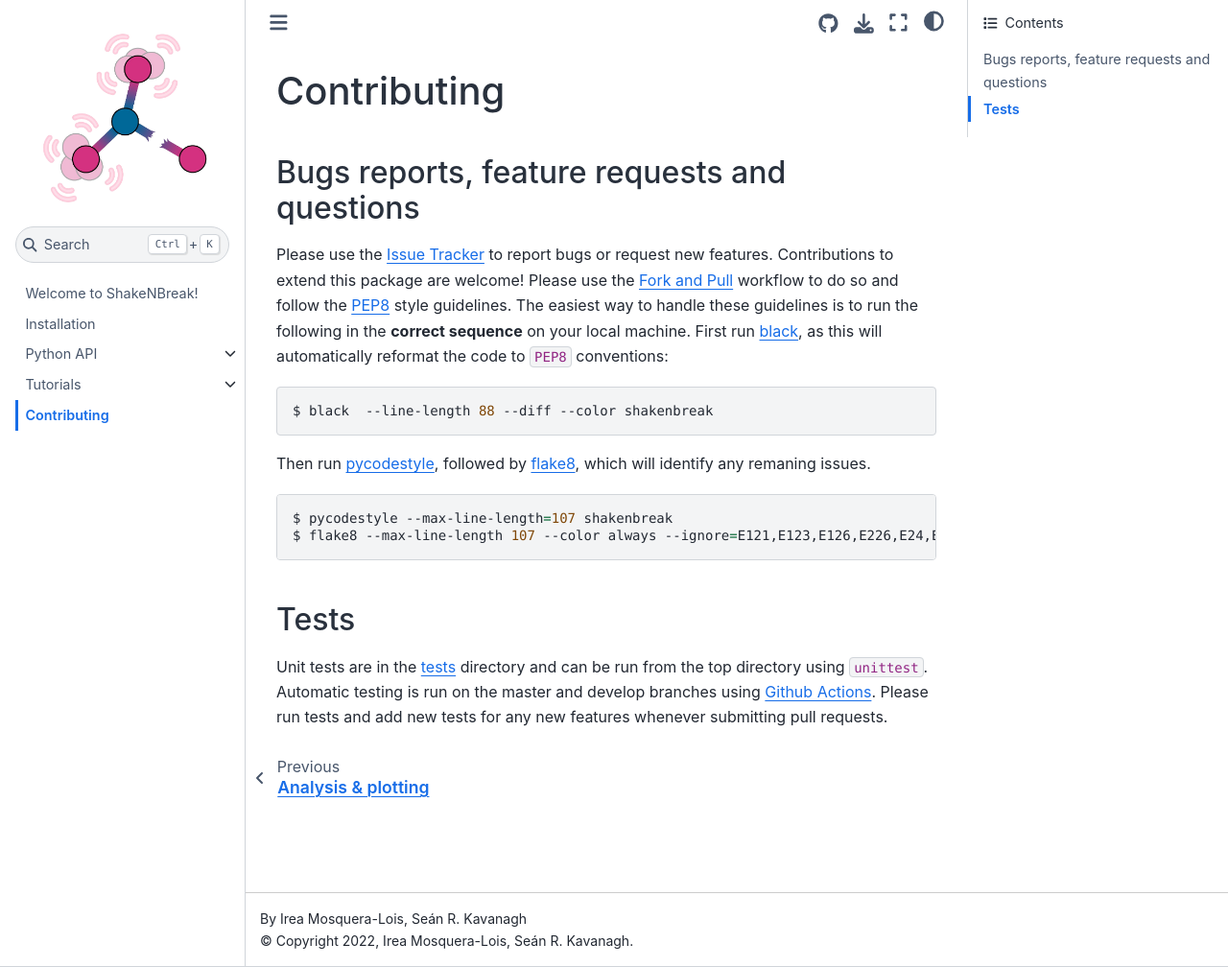
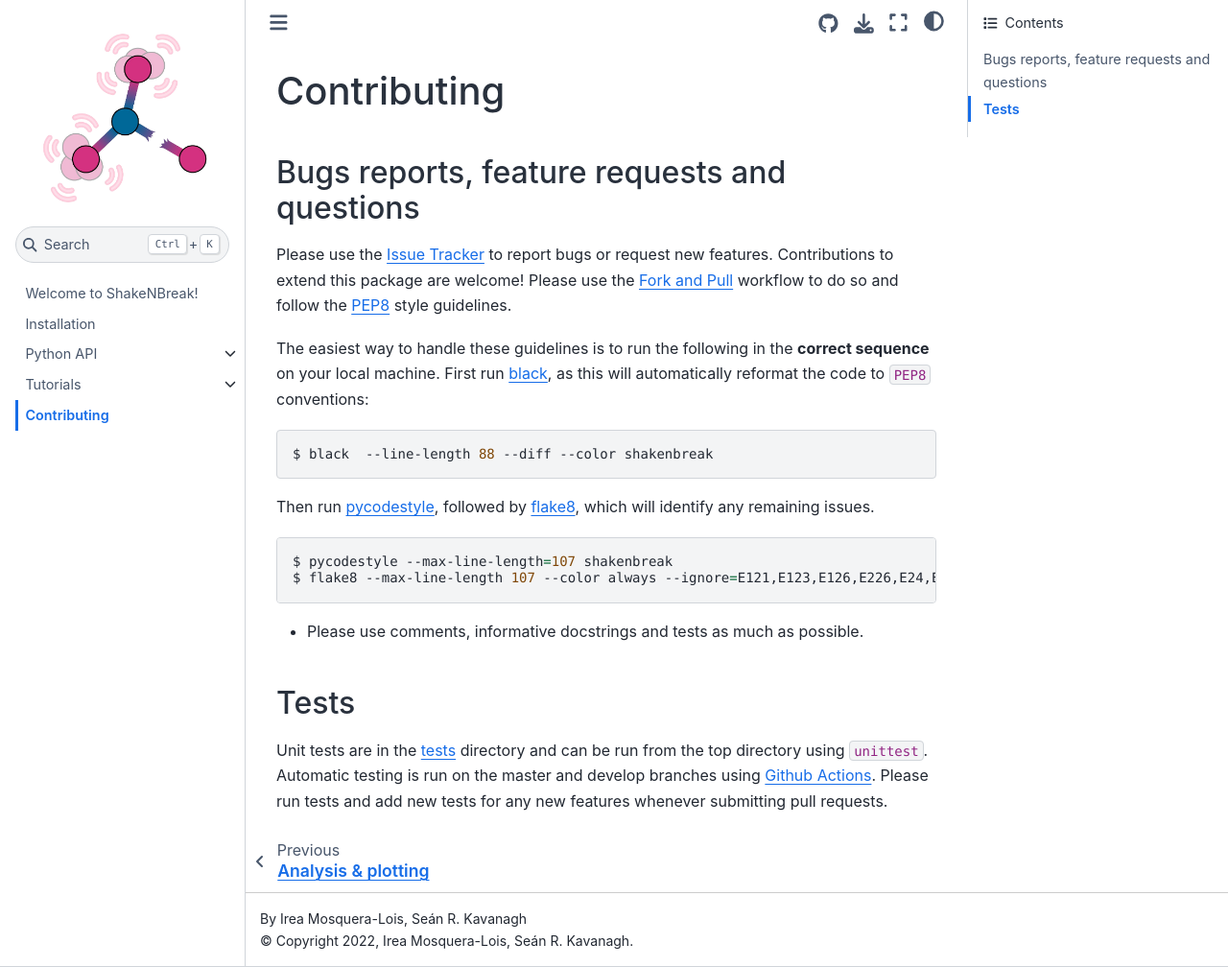
Before and after one commit to SMTG-Bham/ShakeNBreak, a Sphinx documentation site: the page built from docs/Contributing.rst, in a window 1280 px wide and 1008 px high. Shown: the whole window at 96% size. Built offline with Sphinx 7.4.7 and the Sphinx Book theme 1.1.4, drawn with Linux system fonts in a browser that asks for light colours.

Commit message:
Update Contributing.rst
Former-commit-id: 242eca280464460f848b35b4b09d935198d6c491

```diff
--- a/docs/Contributing.rst
+++ b/docs/Contributing.rst
@@ -8,6 +8,7 @@ Please use the `Issue Tracker <https://github.com/SMTG-UCL/ShakeNBreak/issues>`_
 request new features. Contributions to extend this package are welcome! Please use the
 `Fork and Pull <https://docs.github.com/en/get-started/quickstart/contributing-to-projects>`_
 workflow to do so and follow the `PEP8 <https://peps.python.org/pep-0008/>`_ style guidelines.
+
 The easiest way to handle these guidelines is to run the following in the **correct sequence**
 on your local machine. First run `black <https://black.readthedocs.io/en/stable/index.html>`_,
 as this will automatically reformat the code to ``PEP8`` conventions:
@@ -17,12 +18,15 @@ as this will automatically reformat the code to ``PEP8`` conventions:
     $ black  --line-length 88 --diff --color shakenbreak
 
 Then run `pycodestyle <https://pycodestyle.pycqa.org/en/latest/>`_,
-followed by `flake8 <https://flake8.pycqa.org/en/latest/>`_, which will identify any remaning issues.
+followed by `flake8 <https://flake8.pycqa.org/en/latest/>`_, which will identify any remaining issues.
 
 .. code:: bash
 
     $ pycodestyle --max-line-length=107 shakenbreak
     $ flake8 --max-line-length 107 --color always --ignore=E121,E123,E126,E226,E24,E704,W503,W504,F401 shakenbreak
+
+- Please use comments, informative docstrings and tests as much as possible.
+
 
 Tests
 -------
```
